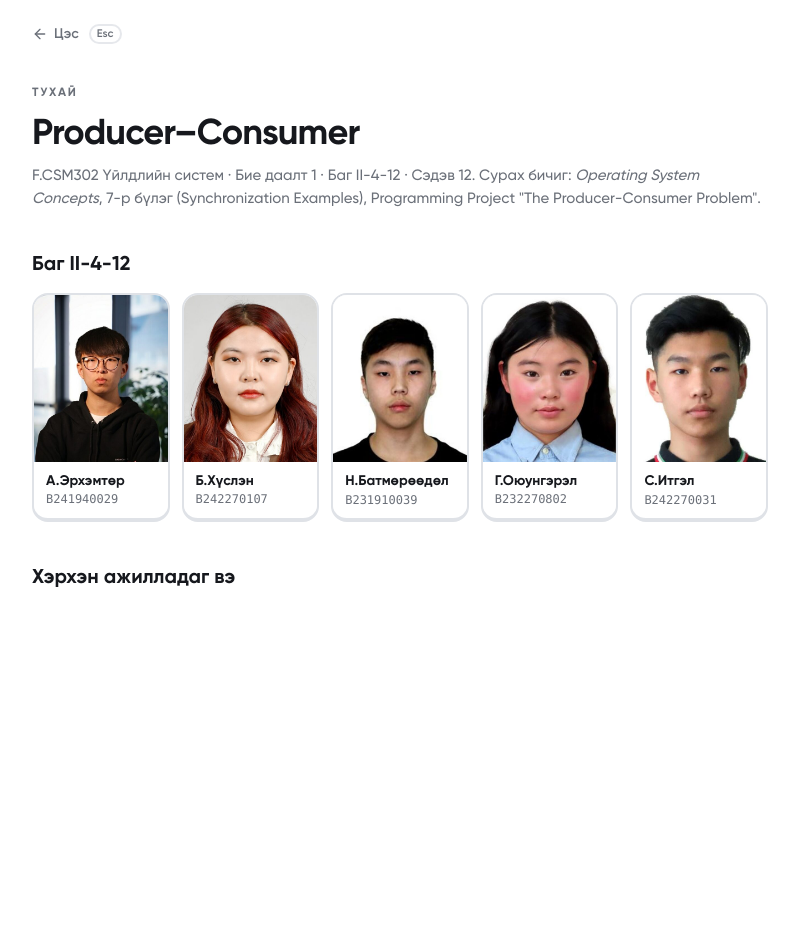
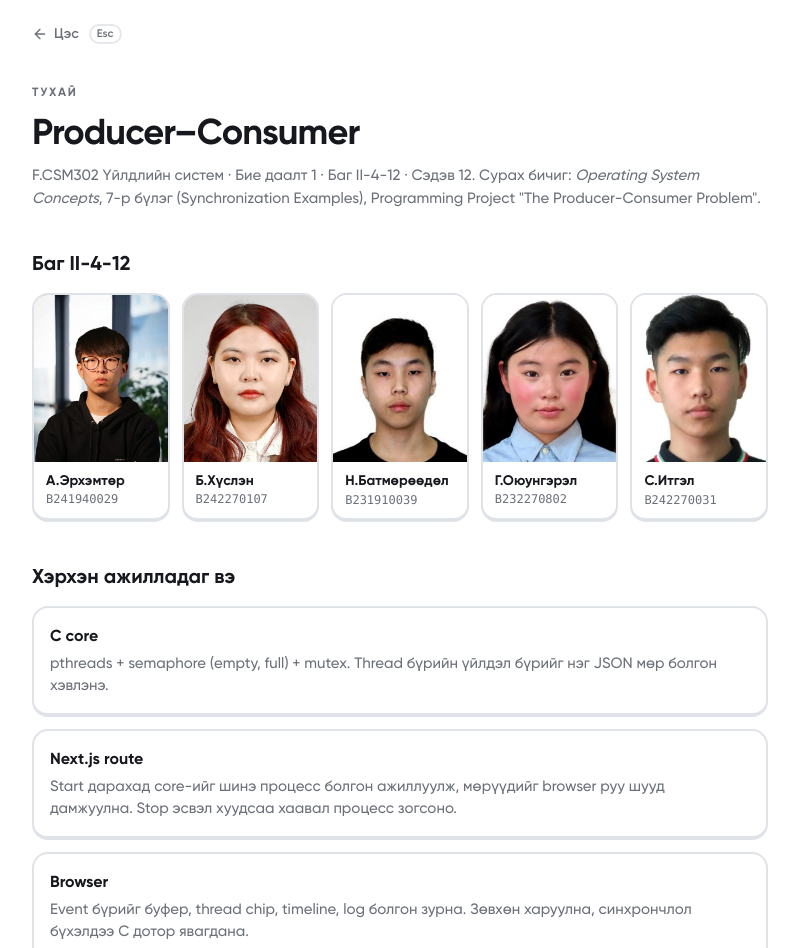
Before and after one commit to khuslenshi/os-bd1-producer-consumer, a Next.js app: page /about-mock in a window 1280 px wide. Shown: the top 948 px of the page, without its empty margins (240-1039 px from the left). Before the commit the page ends 800 px from the top, so only its background shows below. Built offline with nearby package versions, Linux system fonts and the light colour scheme.

Commit message:
fix: list flow steps on about mock

```diff
--- a/src/app/about-mock/page.tsx
+++ b/src/app/about-mock/page.tsx
@@ -48,6 +48,16 @@ export default function Page() {
 
       <section className="flex flex-col gap-4">
         <h2 className="text-xl font-bold">Хэрхэн ажилладаг вэ</h2>
+        <ol className="flex flex-col gap-3">
+          {FLOW.map(([title, path, text], i) => (
+            <li key={title} className="tactile flex gap-4 rounded-2xl border-edge p-4">
+              <div className="flex flex-col gap-1">
+                <b>{title}</b>
+                <p className="text-[15px] text-muted-foreground">{text}</p>
+              </div>
+            </li>
+          ))}
+        </ol>
       </section>
     </main>
   )
```
